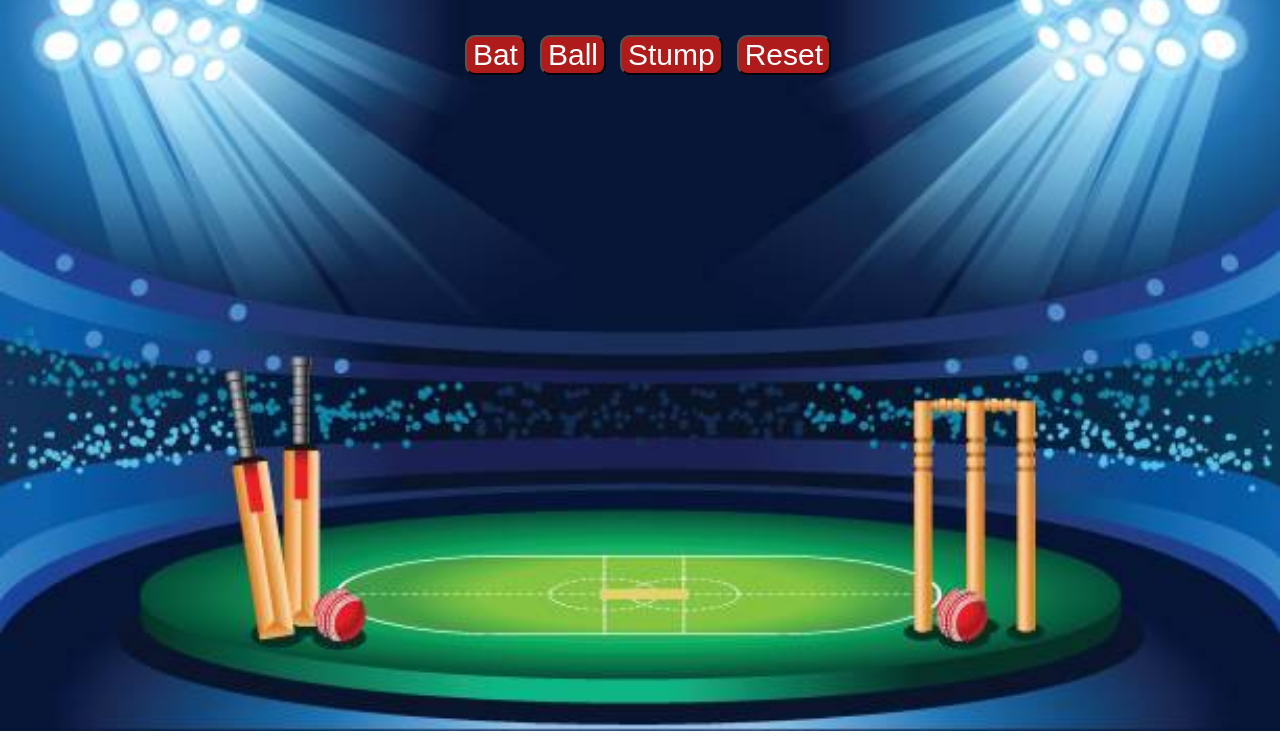
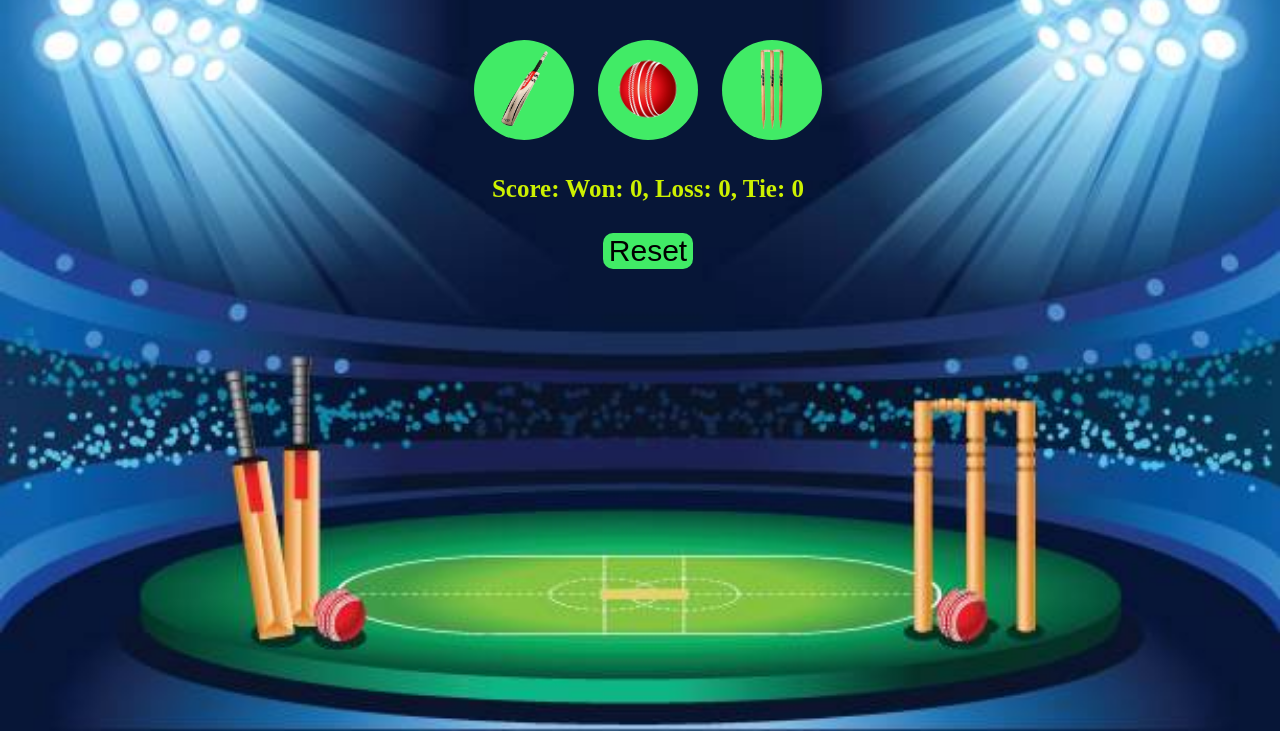
Before and after one commit to jhanzaibkhatri1999/Cricket-Game, a plain HTML site: page cricket.html in a window 1280 px wide. Shown: the part 95-834 px from the top of the page. Drawn offline with Linux system fonts and the light colour scheme.

Commit message:
basic complete cricket game

```diff
--- a/cricket.css
+++ b/cricket.css
@@ -13,21 +13,44 @@ body {
   background-position: center;
 }
 
-.mainHeading{
-color: rgb(205, 241, 1);
-font-size: 50px;
+.mainHeading {
+  color: rgb(205, 241, 1);
+  font-size: 50px;
 }
 
-button{
+.reset-button {
   margin: 5px;
   font-size: 30px;
   border-radius: 10px;
-background-color: rgb(175, 27, 27);
-color: white;
-cursor: pointer;
+  background-color: rgb(65, 235, 102);
+  color: rgb(0, 0, 0);
+  cursor: pointer;
+  border: none;
+}
 
+.reset-button:hover {
+  background-color: rgb(17, 192, 40);
 }
-button:hover {
-  background-color: rgb(0, 225, 255);
 
+h3 {
+  color: rgb(205, 241, 1);
+  font-size: 25px;
 }
+
+.choice-button {
+  height: 100px;
+  width: 100px;
+  margin: 10px;
+  border-radius: 50px;
+  background-color: rgb(65, 235, 102);
+  border: none;
+  cursor: pointer;
+}
+
+.choice-button:hover {
+  background-color: rgb(32, 111, 202);
+}
+
+.choice-image {
+  height: 80px;
+}
--- a/cricket.html
+++ b/cricket.html
@@ -8,30 +8,30 @@
 
 <body>
   <h1 class="mainHeading">Bat Ball Stump Game</h1>
-
-  <button onclick="
+  <button class="choice-button" onclick="
       let computerChoice = compChoice();
       let resultMsg = getResult(computerChoice, 'Bat');
       showResult(computerChoice, 'Bat', resultMsg);
-  ">
-    Bat
-  </button>
-  <button onclick="
+  "> <img src="media/Bat.png" alt="Bat Image" class="choice-image"> </button>
+
+  <button class="choice-button" onclick="
    computerChoice = compChoice();
    resultMsg = getResult(computerChoice, 'Ball');
    showResult(computerChoice, 'Ball', resultMsg);
-  ">
-    Ball
-  </button>
-  <button onclick="
+  "><img src="media/Ball.png" alt="Ball Image" class="choice-image"></button>
+
+  <button class="choice-button" onclick="
   computerChoice = compChoice();
   resultMsg = getResult(computerChoice, 'Stump');
    showResult(computerChoice, 'Stump', resultMsg);
-  ">
-    Stump
-  </button>
+  "><img src="media/Stump.png" alt="Stump Image" class="choice-image"></button>
 
-  <button onclick="localStorage.clear()
+  <h3 id="user"></h3>
+  <h3 id="comp"></h3>
+  <h3 id="result"></h3>
+  <h3 id="score"></h3>
+
+  <button class="reset-button" onclick="localStorage.clear()
    resetScore();
   ">Reset</button>
 
--- a/cricket.js
+++ b/cricket.js
@@ -10,6 +10,7 @@ function resetScore(scoreStr) {
   score.displayScore = function () {
     return `Won: ${score.win}, Loss: ${score.loss}, Tie: ${score.Tie}`;
   };
+  showResult();
 }
 
 
@@ -41,11 +42,11 @@ function getResult(compChoice, playerChoice) {
 
 function showResult(compChoice, playerChoice, resultMsg) {
   localStorage.setItem('Score', JSON.stringify(score));
-  alert(`You have chosen ${playerChoice}. Computer choice is ${compChoice} and
-
-    ${resultMsg}
-
-    ${score.displayScore()} `);
-
-
+  document.querySelector('#user').innerText =
+  playerChoice ? `You choose: ${playerChoice}` : '';
+  document.querySelector('#comp').innerText =
+  compChoice ? `Computer choose: ${compChoice}` : '';
+  document.querySelector('#result').innerText =
+  resultMsg ? `Result: ${resultMsg}` : '';
+  document.querySelector('#score').innerText = `Score: ${score.displayScore()}`;
 }
```
Also changed, not shown: media/Ball.png (added), media/Bat.png (added), media/Stump.png (added).
